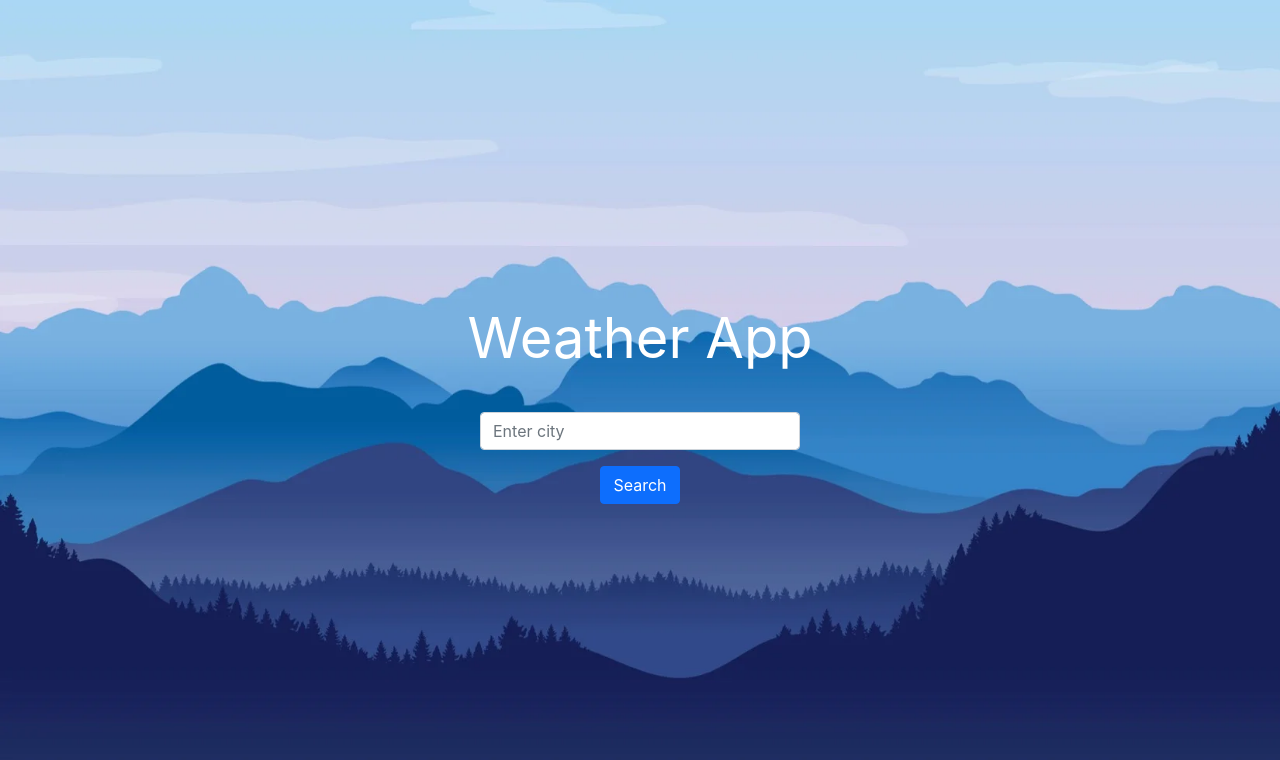
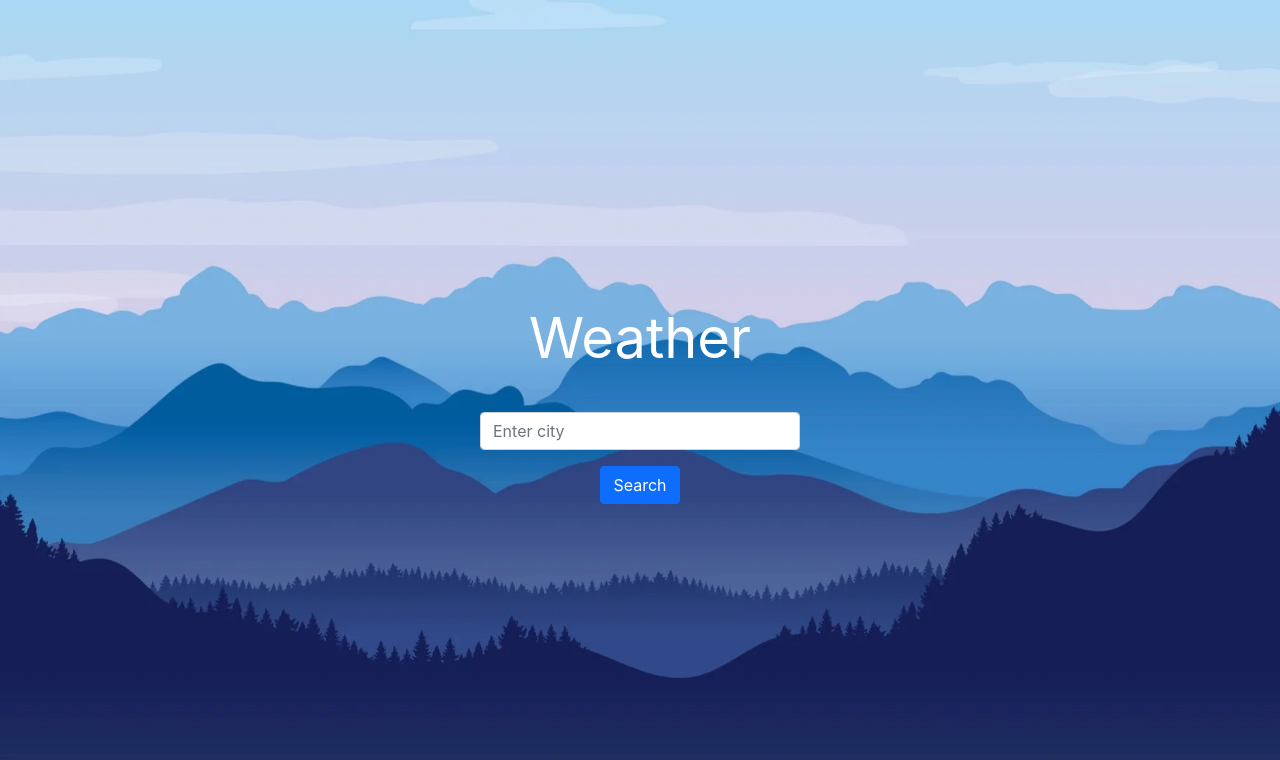
Before and after one commit to gabip86/weather-app, a React (Create React App) app: page /weather in a window 1280 px wide. Shown: the top 760 px of the page. Built offline with nearby package versions, Linux system fonts and the light colour scheme.

Commit message:
Refactor, add eslint

```diff
--- a/src/App.tsx
+++ b/src/App.tsx
@@ -1,6 +1,9 @@
+import { Title } from './components';
+
 export const App = () => {
   return (
     <>
+      <Title title="Main page" />
       <a type="button" className="btn btn-primary" href="/weather">Weather</a>
       <a type="button" className="btn btn-secondary" href="/check-box">Check Box</a>
     </>
--- a/src/components/CheckboxWithLabel.tsx
+++ b/src/components/CheckboxWithLabel.tsx
@@ -1,4 +1,5 @@
 import { useState } from 'react';
+import { Title } from './Title';
 
 interface Props {
   readonly labelOn: string;
@@ -13,9 +14,12 @@ export const CheckboxWithLabel = ({ labelOn, labelOff }: Props): JSX.Element =>
   }
 
   return (
-    <label>
-      <input type='checkbox' checked={isChecked} onChange={onChange} />
-      {isChecked ? labelOn : labelOff}
-    </label>
+    <>
+      <Title title="Checkbox" />
+      <label>
+        <input type='checkbox' checked={isChecked} onChange={onChange} />
+        {isChecked ? labelOn : labelOff}
+      </label>
+    </>
   )
 }
--- a/src/components/SearchInput.tsx
+++ b/src/components/SearchInput.tsx
@@ -6,11 +6,12 @@ import { City } from '../types';
 import { WeatherService } from '../services';
 
 interface Props {
-  readonly setCities: Dispatch<SetStateAction<readonly City[]>>
+  readonly inputValue: string;
+  readonly setCities: Dispatch<SetStateAction<readonly City[]>>;
   readonly setInputValue: Dispatch<SetStateAction<string>>;
 }
 
-export const SearchInput = ({ setCities, setInputValue }: Props) => {
+export const SearchInput = ({ inputValue, setCities, setInputValue }: Props) => {
   const { data: cities, isLoading, isError, refetch, isSuccess } = useQuery<readonly City[], Error>(
     'cities',
     async () => await WeatherService.findAll(),
@@ -43,15 +44,17 @@ export const SearchInput = ({ setCities, setInputValue }: Props) => {
     <Form>
       <Form.Group>
         <Form.Control
+          data-testid="search-input-test-id"
           className="m-3"
           id="search-input-id"
           placeholder="Enter city"
           style={{ width: '20rem' }}
           onChange={onChange}
           onKeyDown={onKeyDown}
+          value={inputValue}
         />
       </Form.Group>
-      <Button variant="primary" onClick={handleClick}>
+      <Button data-testid="search-button-test-id" variant="primary" onClick={handleClick}>
         Search
       </Button>
     </Form>
--- a/src/components/Title.tsx
+++ b/src/components/Title.tsx
@@ -1,5 +1,5 @@
-export const Title = () => {
+export const Title = ({ title }: { title: string }) => {
   return (
-    <p>Weather App</p>
+    <p>{title}</p>
   )
 }
--- a/src/pages/Weather.tsx
+++ b/src/pages/Weather.tsx
@@ -12,9 +12,9 @@ export const Weather = () => {
     <div className="App">
       <div className="App-main">
         <div className="App-title">
-          <Title />
+          <Title title="Weather" />
         </div>
-        <SearchInput setCities={setCities} setInputValue={setInputValue} />
+        <SearchInput inputValue={inputValue} setCities={setCities} setInputValue={setInputValue} />
         {!!cities.length &&
           <Details cities={cities} inputValue={inputValue} />
         }
```
Also changed, not shown: package.json (+8 -1 lines), .eslintrc.yml (added), 2 other files (tests, documents, lock files or other folders).
